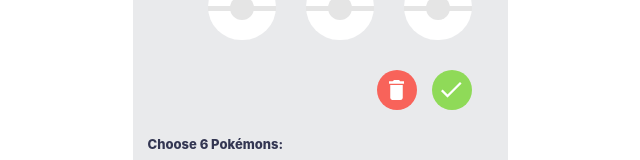
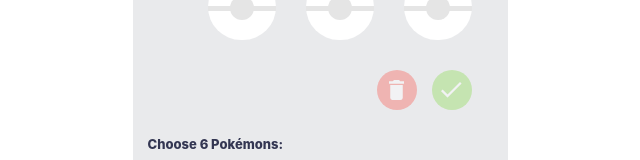
Before and after one commit to rafaelfreire09/Pokemon-Team-Builder, a React (Create React App) app: page /create-new-team in a window 1280 px wide. Shown: the part 335-495 px from the top of the page, without its empty margins (320-960 px from the left). Built offline with nearby package versions, Linux system fonts and the light colour scheme.

Commit message:
Componentization of icons remove and choose in one

```diff
--- /dev/null
+++ b/src/components/Icon/RemChoIcon/index.tsx
@@ -0,0 +1,42 @@
+import * as S from './styles';
+
+import Remove from '../../../assets/remove-icon.png';
+import Choosen from '../../../assets/choosen-icon.png';
+
+interface IIconType
+{
+    type: string
+}
+
+function RemChoIcon ({ type }: IIconType)
+{
+    function whatIcon (icon: string): any
+    {
+        if(icon == 'remove')
+        {
+            return Remove;
+        } else
+        {
+            return Choosen;
+        }
+    }
+
+    function whatColor (color: string): string
+    {
+        if(color == 'remove')
+        {
+            return "#F8635A";
+        } else
+        {
+            return "#8FDA58";
+        }
+    }
+
+    return (
+        <S.Container color={whatColor(type)}>
+            <S.IconType src={whatIcon(type)} />
+        </S.Container>
+    );
+}
+
+export default RemChoIcon;
--- /dev/null
+++ b/src/components/Icon/RemChoIcon/styles.ts
@@ -0,0 +1,22 @@
+import styled from 'styled-components';
+
+import { ColorType } from '../../../types/color';
+
+export const Container = styled.div<ColorType>`
+    margin-left: 15px;
+
+    width: 40px;
+    height: 40px;
+    background-color: ${
+        ({ color }) => color
+    };
+    border-radius: 50%;
+
+    display: flex;
+    align-items: center;
+    justify-content: center;
+
+    filter: opacity(40%);
+`;
+
+export const IconType = styled.img``;
--- a/src/components/Team/index.tsx
+++ b/src/components/Team/index.tsx
@@ -2,9 +2,8 @@ import { ReactNode } from 'react';
 import * as S from './styles';
 
 import PokeSlot from './PokeSlot';
-import RemoveIcon from '../Icon/RemoveIcon';
-import ChooseIcon from '../Icon/ChoosenIcon';
 import PenIcon from '../Icon/PenIcon';
+import RemChoIcon from '../Icon/RemChoIcon';
 
 interface Props
 {
@@ -38,8 +37,8 @@ function Team({ children, pen, icons }: Props)
 
             {icons &&
                 <S.Icons>
-                    <RemoveIcon />
-                    <ChooseIcon />
+                    <RemChoIcon type={"remove"} />
+                    <RemChoIcon type={"choose"} />
                 </S.Icons>
             }
         </S.Container>
```
